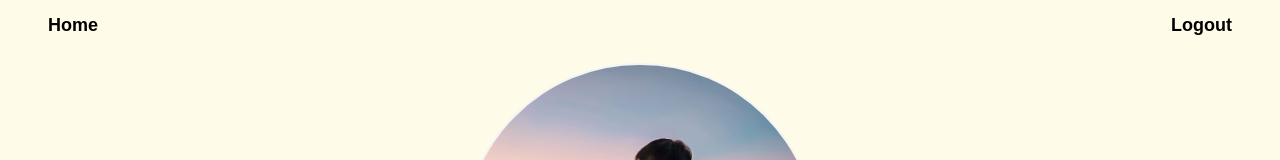
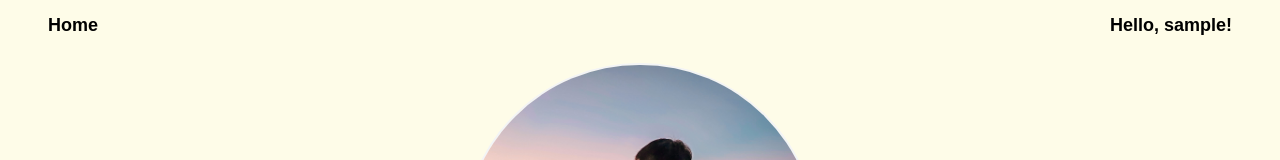
Before and after one commit to flyingmonster1210/my-website, a React (Create React App) app in the folder frontend/: page /user in a window 1280 px wide. Shown: the top 160 px of the page. Built offline with nearby package versions, Linux system fonts and the light colour scheme; sample sign-in values are in the browser's storage.

Commit message:
Header will show username after user login

```diff
--- a/frontend/src/components/Header.jsx
+++ b/frontend/src/components/Header.jsx
@@ -1,6 +1,7 @@
 import { useDispatch, useSelector } from 'react-redux'
 import { useLocation, useNavigate } from 'react-router-dom'
 import { logout } from '../redux/userStore/userSlice'
+import { useEffect, useState } from 'react'
 
 function Header() {
   const navigate = useNavigate()
@@ -10,6 +11,11 @@ function Header() {
   const { user } = useSelector((state) => state.user)
   const token = user ? user.token : user
 
+  const [hide, setHide] = useState(true)
+  useEffect(() => {
+    setHide(true)
+  }, [url])
+
   const registerBtn = (
     <button
       className="hover:text-gray-500"
@@ -17,7 +23,7 @@ function Header() {
         navigate('/register')
       }}
     >
-      register
+      Register
     </button>
   )
   const loginBtn = (
@@ -45,10 +51,39 @@ function Header() {
       Logout
     </button>
   )
+  const profileBtn = (
+    <button
+      className="hover:text-gray-500"
+      onClick={async () => {
+        try {
+          navigate('/user/')
+        } catch (error) {
+          console.error(error)
+        }
+      }}
+    >
+      Profile
+    </button>
+  )
 
   const rightBtn = () => {
     if (token) {
-      return logoutBtn
+      return (
+        <div id="right-btn" className="relative">
+          <button
+            className="hover:text-gray-500"
+            onClick={() => setHide(!hide)}
+          >
+            Hello, {user.username}!
+          </button>
+          {hide ? null : (
+            <div className="absolute right-0 flex flex-col z-1 font-normal items-end sbuttonace-y-1">
+              {profileBtn}
+              {logoutBtn}
+            </div>
+          )}
+        </div>
+      )
     } else if (url.includes('login')) {
       return registerBtn
     } else {
--- a/frontend/src/pages/LandingPage/LandingPage.jsx
+++ b/frontend/src/pages/LandingPage/LandingPage.jsx
@@ -25,6 +25,8 @@ function LandingPage() {
   let projects = projectsStore.projects
 
   useEffect(() => {
+    // TODO: If user is not empty, that means someone has login
+    //       and the landing page should load the projects of that user
     if (!userStore || !user || !projectsStore || !projects) {
       dispatch(loadAndSetDefaultUserInfo())
       dispatch(loadDefaultProjectList())
--- a/frontend/src/pages/loginPage/LoginPage.jsx
+++ b/frontend/src/pages/loginPage/LoginPage.jsx
@@ -67,7 +67,7 @@ function Login() {
         title: 'Fail',
         message: 'Login Fail!',
       })
-      console.log(error)
+      console.error(error)
     }
   }
 
--- a/frontend/src/pages/userPage/UserPage.jsx
+++ b/frontend/src/pages/userPage/UserPage.jsx
@@ -193,7 +193,7 @@ const UserPage = () => {
           type="submit"
           className="mt-10 p-3 text-[14px] font-semibold md:text-[18px]"
         >
-          {isRegistering ? 'register' : 'Update'}
+          {isRegistering ? 'Register' : 'Update'}
         </button>
       </form>
     </div>
```
